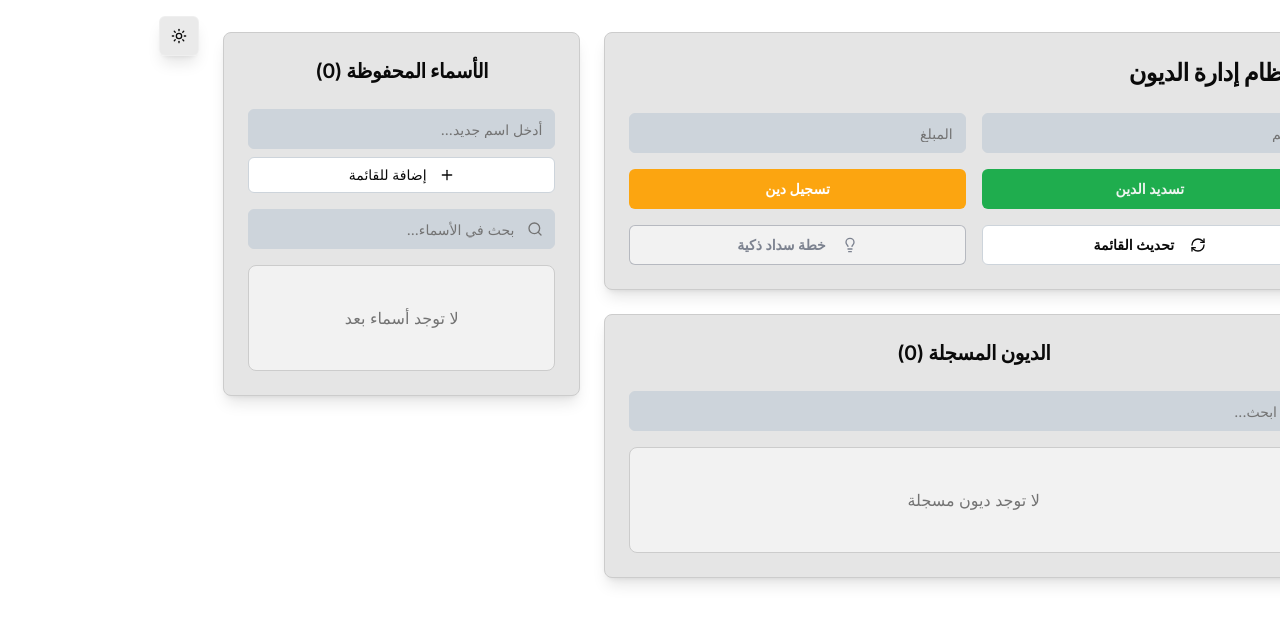
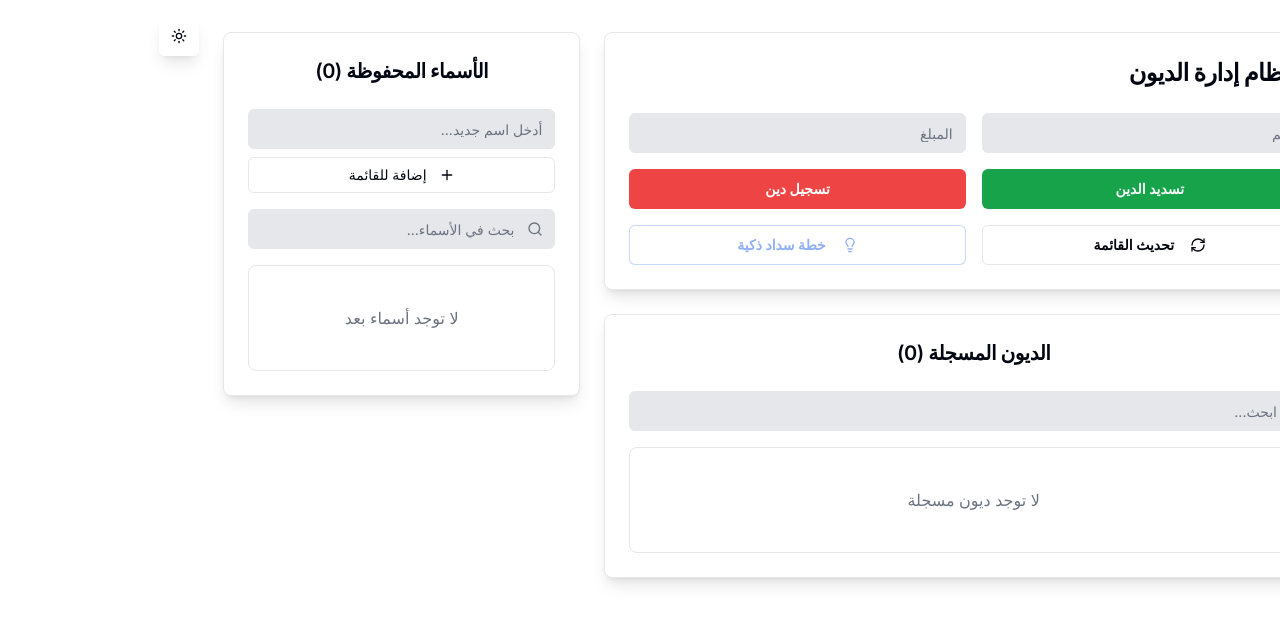
Before and after one commit to mohammeioi/studio, a Next.js app: page / in a window 1280 px wide. Shown: the top 624 px of the page. Built offline with nearby package versions, Linux system fonts and the light colour scheme; what @genkit-ai/googleai, genkit would draw is missing.

Commit message:
قصدي الون لم يجبني واخاصة في الوضع اليالي

```diff
--- a/src/app/globals.css
+++ b/src/app/globals.css
@@ -8,25 +8,25 @@ body {
 
 @layer base {
   :root {
-    --background: 0 0% 100%; /* ffffff */
-    --foreground: 0 0% 3.9%; /* 000000 */
-    --card: 0 0% 89.8%; /* e5e5e5 */
-    --card-foreground: 0 0% 3.9%;
-    --popover: 0 0% 89.8%;
-    --popover-foreground: 0 0% 3.9%;
-    --primary: 222 47.4% 15.9%; /* 14213d */
-    --primary-foreground: 0 0% 100%;
-    --secondary: 0 0% 95%; /* Lighter gray for secondary */
-    --secondary-foreground: 0 0% 3.9%;
-    --muted: 0 0% 95%;
-    --muted-foreground: 0 0% 45.1%;
-    --accent: 38 97.7% 52.5%; /* fca311 */
-    --accent-foreground: 0 0% 3.9%;
+    --background: 0 0% 100%;
+    --foreground: 224 71.4% 4.1%;
+    --card: 0 0% 100%;
+    --card-foreground: 224 71.4% 4.1%;
+    --popover: 0 0% 100%;
+    --popover-foreground: 224 71.4% 4.1%;
+    --primary: 221.2 83.2% 53.3%;
+    --primary-foreground: 210 20% 98%;
+    --secondary: 220 14.3% 95.9%;
+    --secondary-foreground: 220.9 39.3% 11%;
+    --muted: 220 14.3% 95.9%;
+    --muted-foreground: 220 8.9% 46.1%;
+    --accent: 142.1 76.2% 36.3%;
+    --accent-foreground: 210 20% 98%;
     --destructive: 0 84.2% 60.2%;
-    --destructive-foreground: 0 0% 98%;
-    --border: 0 0% 80%; /* e5e5e5 for border */
-    --input: 210 17% 83.1%; /* ced4da */
-    --ring: 38 97.7% 52.5%;
+    --destructive-foreground: 210 20% 98%;
+    --border: 220 13% 91%;
+    --input: 220 13% 91%;
+    --ring: 221.2 83.2% 53.3%;
     --radius: 0.5rem;
     --chart-1: 12 76% 61%;
     --chart-2: 173 58% 39%;
@@ -34,42 +34,42 @@ body {
     --chart-4: 43 74% 66%;
     --chart-5: 27 87% 67%;
 
-    --sidebar-background: 0 0% 100%;
-    --sidebar-foreground: 0 0% 3.9%;
-    --sidebar-primary: 222 47.4% 15.9%;
-    --sidebar-primary-foreground: 0 0% 100%;
-    --sidebar-accent: 38 97.7% 52.5%;
-    --sidebar-accent-foreground: 0 0% 3.9%;
-    --sidebar-border: 0 0% 80%;
-    --sidebar-ring: 38 97.7% 52.5%;
+    --sidebar-background: 222.2 84% 4.9%;
+    --sidebar-foreground: 210 20% 98%;
+    --sidebar-primary: 210 20% 98%;
+    --sidebar-primary-foreground: 222.2 84% 4.9%;
+    --sidebar-accent: 142.1 76.2% 36.3%;
+    --sidebar-accent-foreground: 210 20% 98%;
+    --sidebar-border: 217.2 32.6% 17.5%;
+    --sidebar-ring: 142.1 76.2% 36.3%;
 
     /* Custom colors */
-    --success: 140 70% 40%;
-    --success-foreground: 140 25% 95%;
-    --debt-accent: 38 97.7% 52.5%;
-    --debt-card: 0 0% 89.8%;
+    --success: 142.1 76.2% 36.3%;
+    --success-foreground: 210 20% 98%;
+    --debt-accent: 0 84.2% 60.2%;
+    --debt-card: 0 0% 100%;
   }
 
   .dark {
-    --background: 0 0% 0%; /* 000000 */
-    --foreground: 0 0% 98%; /* ffffff */
-    --card: 222 47.4% 11%; /* Darker 14213d */
-    --card-foreground: 0 0% 98%;
-    --popover: 222 47.4% 11%;
-    --popover-foreground: 0 0% 98%;
-    --primary: 38 97.7% 52.5%; /* fca311 */
-    --primary-foreground: 0 0% 3.9%;
-    --secondary: 222 47.4% 15.9%; /* 14213d */
-    --secondary-foreground: 0 0% 98%;
-    --muted: 222 47.4% 15.9%;
-    --muted-foreground: 0 0% 63.9%;
-    --accent: 38 97.7% 52.5%;
-    --accent-foreground: 0 0% 3.9%;
+    --background: 222.2 84% 4.9%;
+    --foreground: 210 20% 98%;
+    --card: 217.2 32.6% 17.5%;
+    --card-foreground: 210 20% 98%;
+    --popover: 217.2 32.6% 17.5%;
+    --popover-foreground: 210 20% 98%;
+    --primary: 217.2 91.2% 59.8%;
+    --primary-foreground: 210 20% 98%;
+    --secondary: 217.2 32.6% 17.5%;
+    --secondary-foreground: 210 20% 98%;
+    --muted: 217.2 32.6% 17.5%;
+    --muted-foreground: 215 20.2% 65.1%;
+    --accent: 142.1 70.6% 45.3%;
+    --accent-foreground: 210 20% 98%;
     --destructive: 0 62.8% 30.6%;
-    --destructive-foreground: 0 0% 98%;
-    --border: 222 47.4% 15.9%;
-    --input: 210 17% 83.1%; /* ced4da */
-    --ring: 38 97.7% 52.5%;
+    --destructive-foreground: 210 20% 98%;
+    --border: 217.2 32.6% 17.5%;
+    --input: 217.2 32.6% 17.5%;
+    --ring: 217.2 91.2% 59.8%;
 
     --chart-1: 35 70% 50%;
     --chart-2: 100 60% 45%;
@@ -77,20 +77,20 @@ body {
     --chart-4: 280 65% 60%;
     --chart-5: 340 75% 55%;
 
-    --sidebar-background: 0 0% 0%;
-    --sidebar-foreground: 0 0% 98%;
-    --sidebar-primary: 38 97.7% 52.5%;
-    --sidebar-primary-foreground: 0 0% 3.9%;
-    --sidebar-accent: 222 47.4% 15.9%;
-    --sidebar-accent-foreground: 0 0% 98%;
-    --sidebar-border: 222 47.4% 15.9%;
-    --sidebar-ring: 38 97.7% 52.5%;
+    --sidebar-background: 222.2 84% 4.9%;
+    --sidebar-foreground: 210 20% 98%;
+    --sidebar-primary: 210 20% 98%;
+    --sidebar-primary-foreground: 222.2 84% 4.9%;
+    --sidebar-accent: 142.1 70.6% 45.3%;
+    --sidebar-accent-foreground: 210 20% 98%;
+    --sidebar-border: 217.2 32.6% 17.5%;
+    --sidebar-ring: 142.1 70.6% 45.3%;
 
     /* Custom colors */
-    --success: 120 50% 45%;
-    --success-foreground: 120 15% 15%;
-    --debt-accent: 38 97.7% 52.5%;
-    --debt-card: 222 47.4% 11%;
+    --success: 142.1 70.6% 45.3%;
+    --success-foreground: 210 20% 98%;
+    --debt-accent: 0 72.2% 50.6%;
+    --debt-card: 217.2 32.6% 17.5%;
   }
 }
 
```
